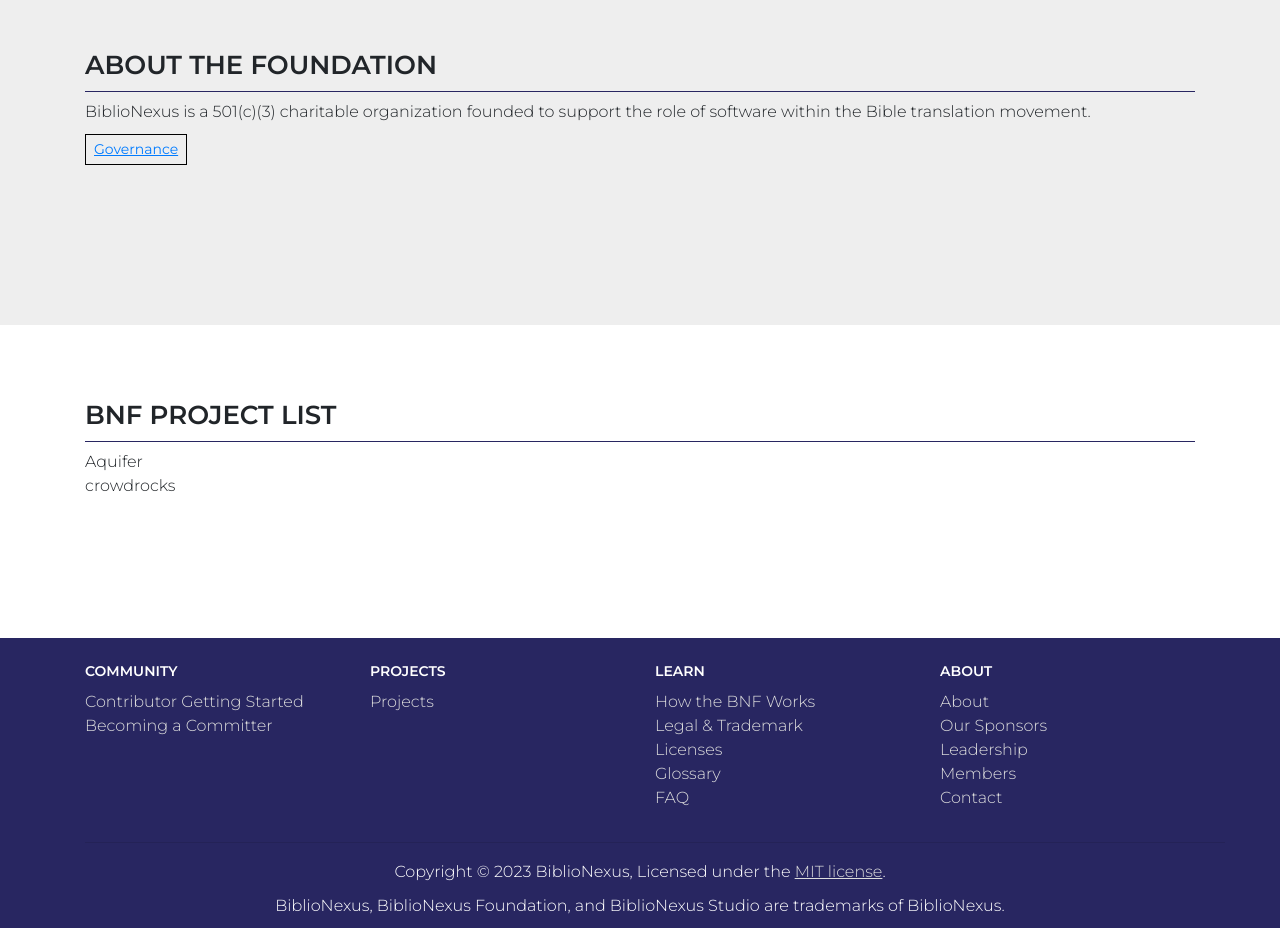
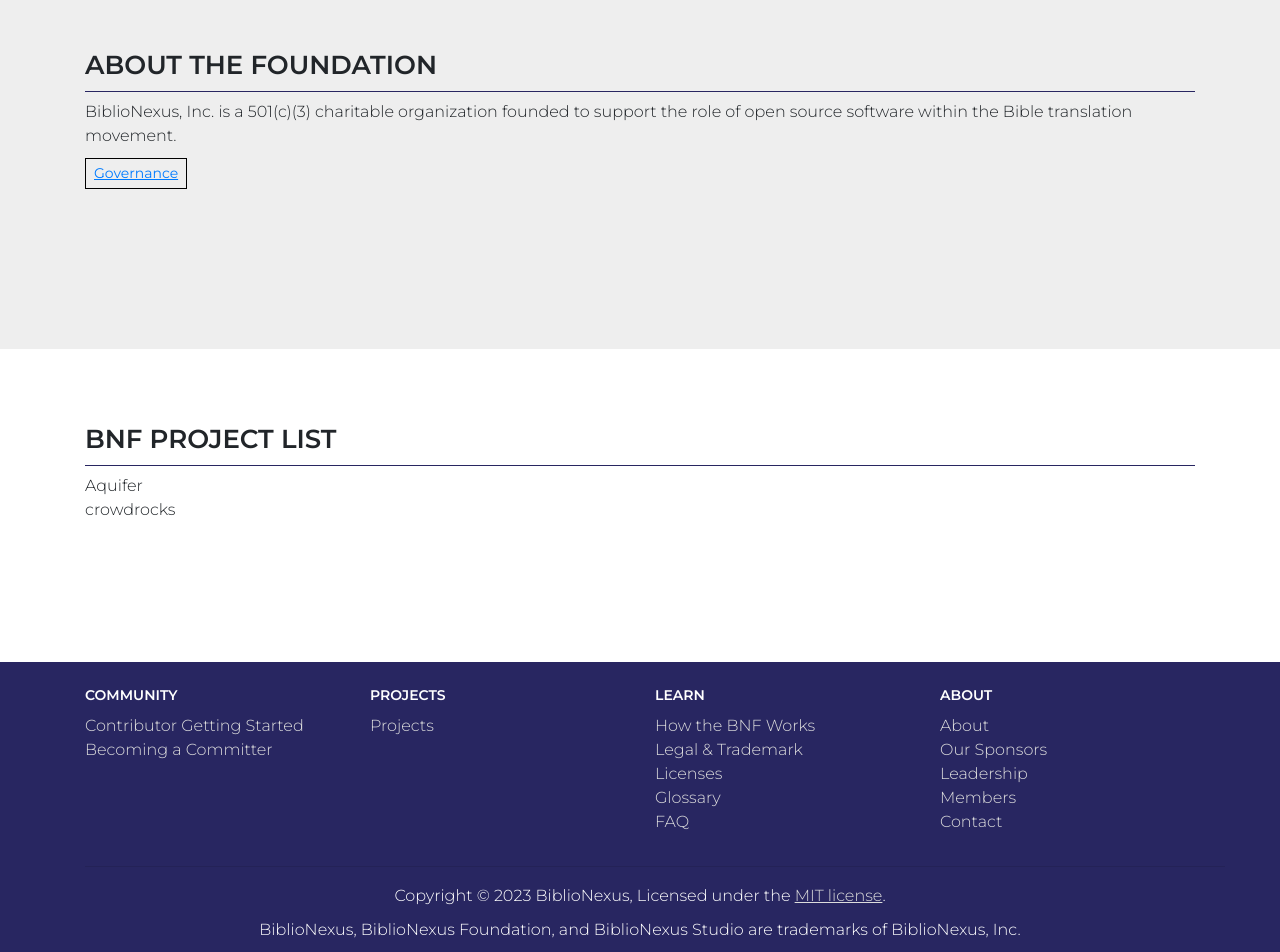
Before and after one commit to etenlab/bnf-website, a React (Create React App) app: page / in a window 1280 px wide. Shown: the part 857-1809 px from the top of the page. Before the commit the page ends 1785 px from the top, so only its background shows below. Built offline with nearby package versions, Linux system fonts and the light colour scheme.

Commit message:
sync updates from the google doc

```diff
--- a/src/components/Footer.tsx
+++ b/src/components/Footer.tsx
@@ -93,7 +93,7 @@
                             </p>
                             <p className='text-center'>
                                 BiblioNexus, BiblioNexus Foundation, and BiblioNexus Studio are
-                                trademarks of BiblioNexus.
+                                trademarks of BiblioNexus, Inc.
                             </p>
                         </div>
                     </div>
--- a/src/pages/HomePage.tsx
+++ b/src/pages/HomePage.tsx
@@ -175,9 +175,9 @@
                             <div className='col-md-12'>
                                 <h2 id='about-the-foundation'>About the Foundation</h2>
                                 <p>
-                                    BiblioNexus is a 501(c)(3) charitable organization founded to
-                                    support the role of software within the Bible translation
-                                    movement.
+                                    BiblioNexus, Inc. is a 501(c)(3) charitable organization founded
+                                    to support the role of open source software within the Bible
+                                    translation movement.
                                 </p>
                                 <div className='container'>
                                     <div className='row'>
--- a/src/pages/about/AboutPage.tsx
+++ b/src/pages/about/AboutPage.tsx
@@ -3,8 +3,8 @@
         <>
             <h1 id='software-for-the-public-good'>About</h1>
             <p>
-                BiblioNexus is a 501(c)(3) charitable organization consisting of two separate but
-                related units:
+                BiblioNexus, Inc is a 501(c)(3) charitable organization consisting of two separate
+                but related units:
             </p>
 
             <ul>
@@ -47,7 +47,9 @@
                     </ul>
                 </li>
             </ul>
-            <p>Follow us on LinkedIn.</p>
+            <p>
+                Follow us on <a href='https://www.linkedin.com/company/biblionexus/'> LinkedIn</a>.
+            </p>
         </>
     );
 }
--- a/src/pages/community/GettingStartedPage.tsx
+++ b/src/pages/community/GettingStartedPage.tsx
@@ -43,8 +43,8 @@
                     <h4 id='events'>HOW TO ASK QUESTIONS</h4>
                     <p>
                         Please email development@biblionexus.org with any questions you may have. If
-                        you are a project member, the BNF has a Slack workplace you may also ask
-                        questions in.
+                        you are a project member, BNF has a Slack workplace where you may also ask
+                        questions.
                     </p>
                 </div>
             </div>
```
